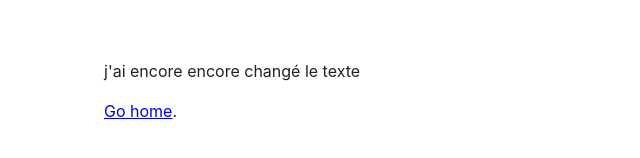
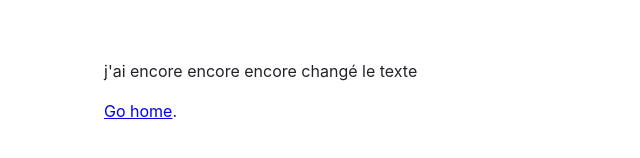
Before and after one commit to claireprvst/test_devop2, a Gatsby site: page /about in a window 1280 px wide. Shown: the part 146-304 px from the top of the page, 0-640 px from the left. Built offline with nearby package versions, Linux system fonts and the light colour scheme; Gatsby itself is replaced by a stand-in of ours.

Commit message:
change text (3)

```diff
--- a/src/pages/about.js
+++ b/src/pages/about.js
@@ -32,7 +32,7 @@ const aboutPage = () => {
             <h1 style={headingStyles}>Test</h1>
             <p style={paragraphStyles}>
 
-                j'ai encore encore changé le texte
+                j'ai encore encore encore changé le texte
                 <br />
                 <br />
                 <Link to="/">Go home</Link>.
```
